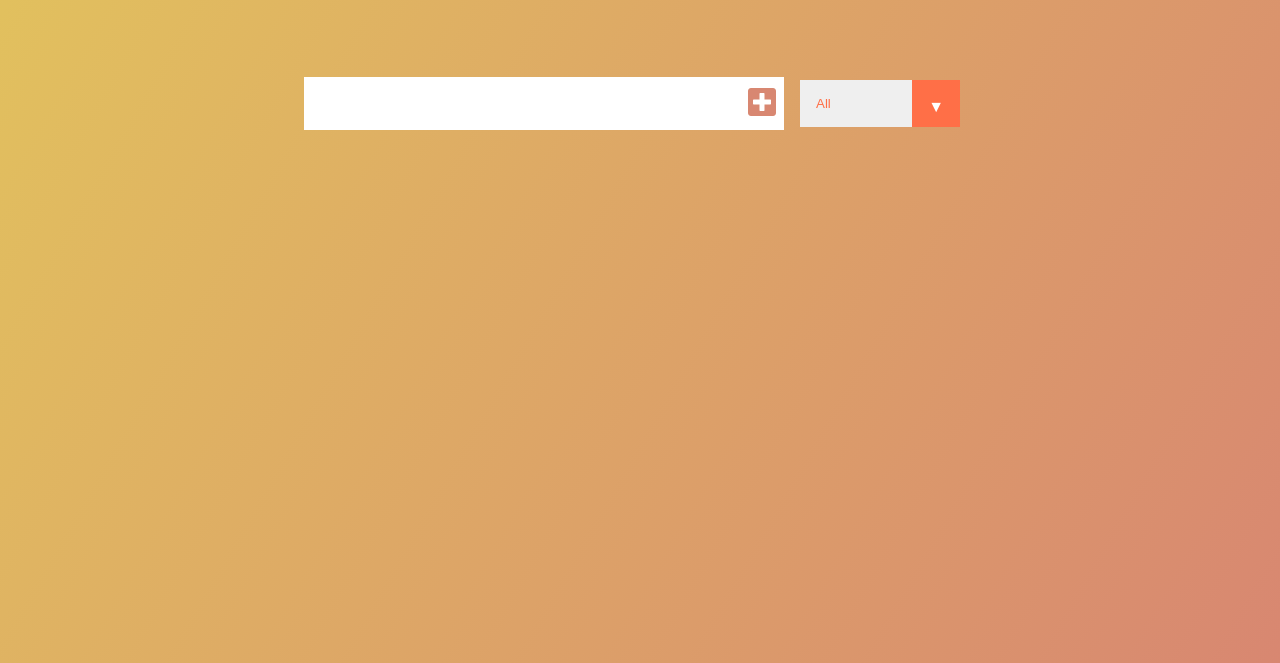
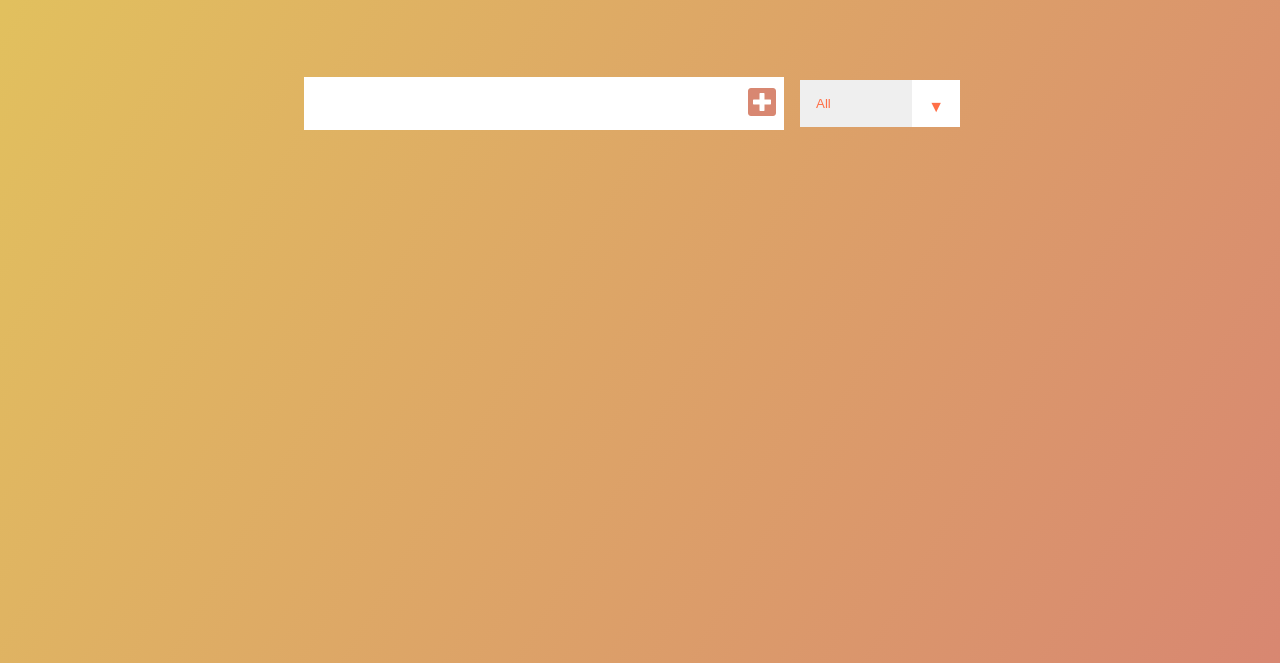
Before and after one commit to itsLyLee/js-to-do-list, a plain HTML site: page index.html in a window 1280 px wide. In both pictures the pointer is over the element 880 px from the left and 240 px from the top of the page. Shown: the part 137-800 px from the top of the page. Drawn offline with Linux system fonts and the light colour scheme.

Commit message:
select:hover::after

```diff
--- a/style.css
+++ b/style.css
@@ -125,4 +125,10 @@ select {
   right: 0;
   padding: 1rem;
   pointer-events: none;
+  transition: all 0.3s ease;
 }
+
+.select:hover::after {
+  background: white;
+  color: #ff6f47;
+}
```
